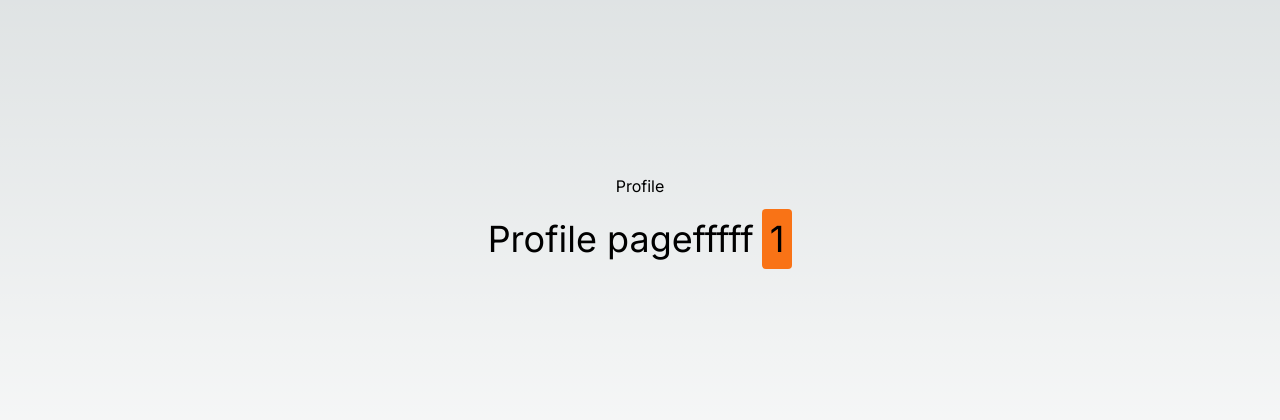
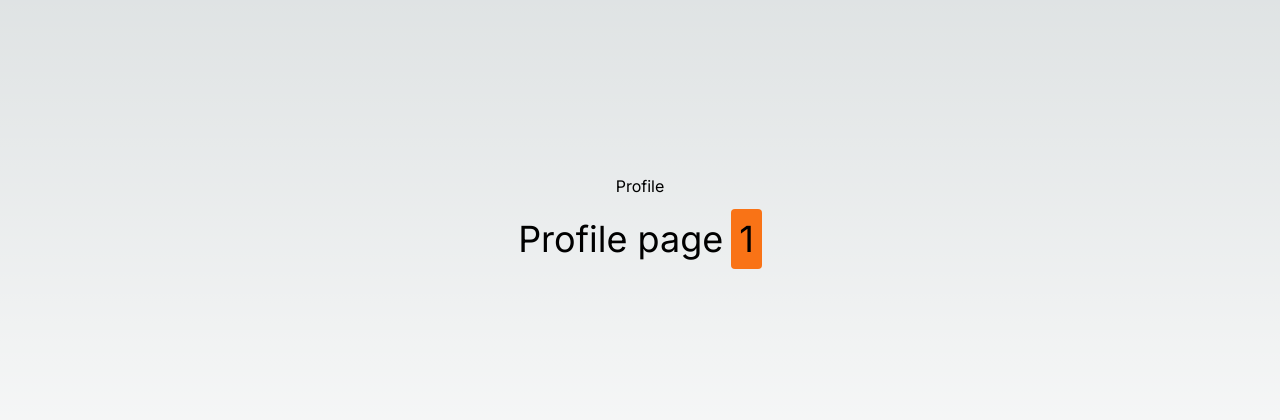
Before and after one commit to italianPalms/fullstack_next.js, a Next.js app: page /profile/1 in a window 1280 px wide. Shown: the part 184-604 px from the top of the page. Built offline with nearby package versions, Linux system fonts and the light colour scheme.

Commit message:
remove unnessecary letters

```diff
--- a/src/app/profile/[id]/page.tsx
+++ b/src/app/profile/[id]/page.tsx
@@ -3,7 +3,7 @@ export default function UserProfile({params}: any) {
         <div className="flex flex-col items-center justify-center min-h-screen py-2">
             <h1>Profile</h1>
             <hr />
-            <p className="text-4xl mt-5">Profile pagefffff
+            <p className="text-4xl mt-5">Profile page
             <span className="p-2 ml-2 rounded bg-orange-500 text-black">{params.id}</span>
             </p>
         </div>
```
